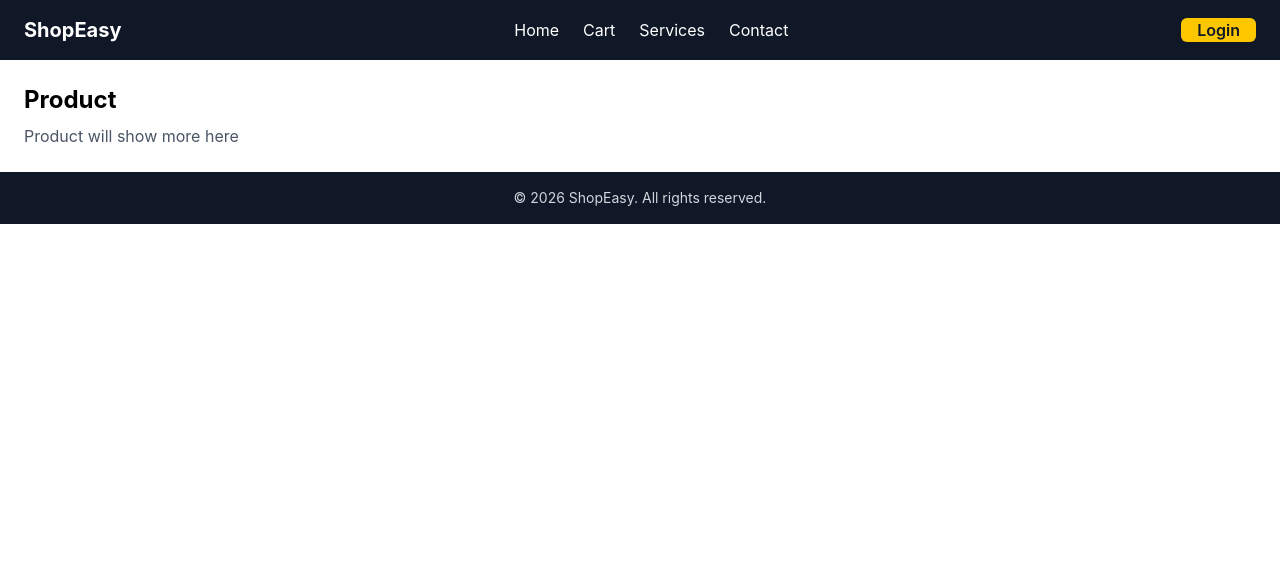
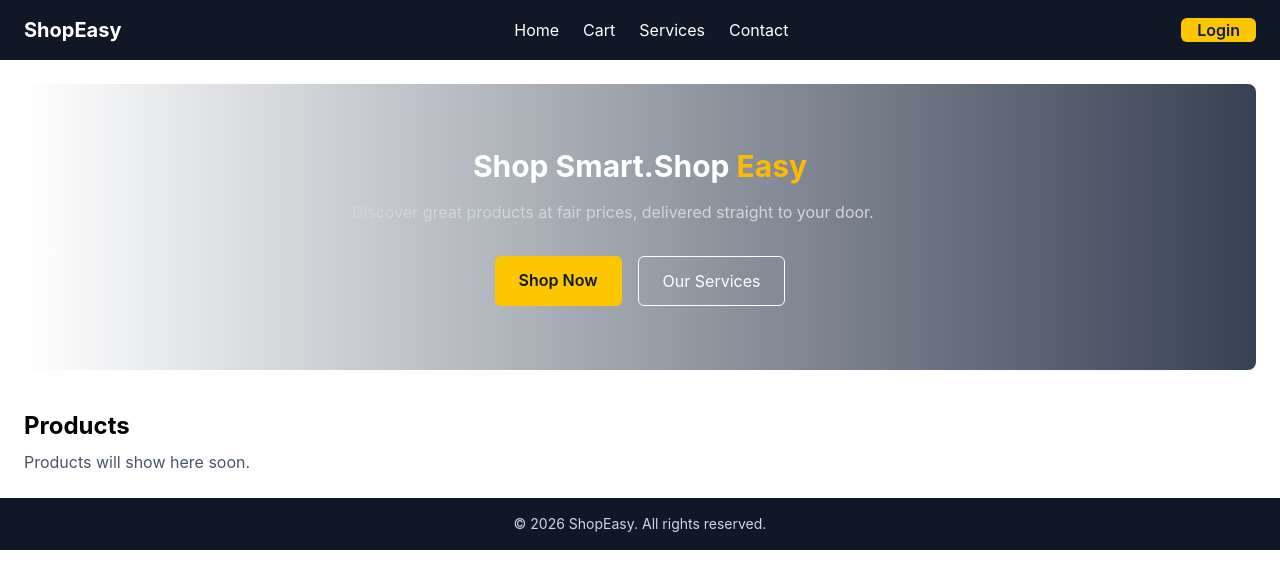
Before and after one commit to Emily27umoh/Shopeasy, a React (Vite) app: page / in a window 1280 px wide. Shown: the top 588 px of the page. Built offline with nearby package versions, Linux system fonts and the light colour scheme.

Commit message:
Add hero section

```diff
--- /dev/null
+++ b/src/components/Hero.jsx
@@ -0,0 +1,25 @@
+function Hero(){
+    return(
+        <section className="bg-linear-to-r fromgray-900 to-gray-700 text-white rounded-lg px6 py-16 md-py-6 item-center">
+            <h1 className="text-3xl text-center md-text-5xl font-bold capitalize">shop smart.shop <span className="text-amber-400">Easy</span></h1>
+            <p className="mt-4 text-gray-300 max-w-xl mx-auto">Discover great products at fair prices, delivered straight to your door.</p>
+
+            <div className="mt-8 flex flex-col sm:flex-row gap-4 justify-center">
+                <a
+                href="#products"
+                className="bg-yellow-400 text-gray-900 font-semibold px-6 py-3 rounded-md hover:bg-yellow-300"
+                >
+                Shop Now
+                </a>
+                <a
+                href="/services"
+                className="border border-white px-6 py-3 rounded-md hover:bg-white hover:text-gray-900"
+                >
+                Our Services
+                </a>
+            </div>
+        </section>
+    )
+}
+
+export default Hero
--- a/src/pages/Home.jsx
+++ b/src/pages/Home.jsx
@@ -1,11 +1,16 @@
-function Home(){
-    return(
-        <div>
-            <h1 className="text-2xl font-bold">Product</h1>
-            <p className="text-gray-600 mt-2">Product will show more here</p>
-        </div>
-    )
+import Hero from '../components/Hero'
+
+function Home() {
+  return (
+    <div>
+      <Hero />
+
+      <section id="products" className="mt-10">
+        <h2 className="text-2xl font-bold">Products</h2>
+        <p className="text-gray-600 mt-2">Products will show here soon.</p>
+      </section>
+    </div>
+  )
 }
 
-
 export default Home
```
